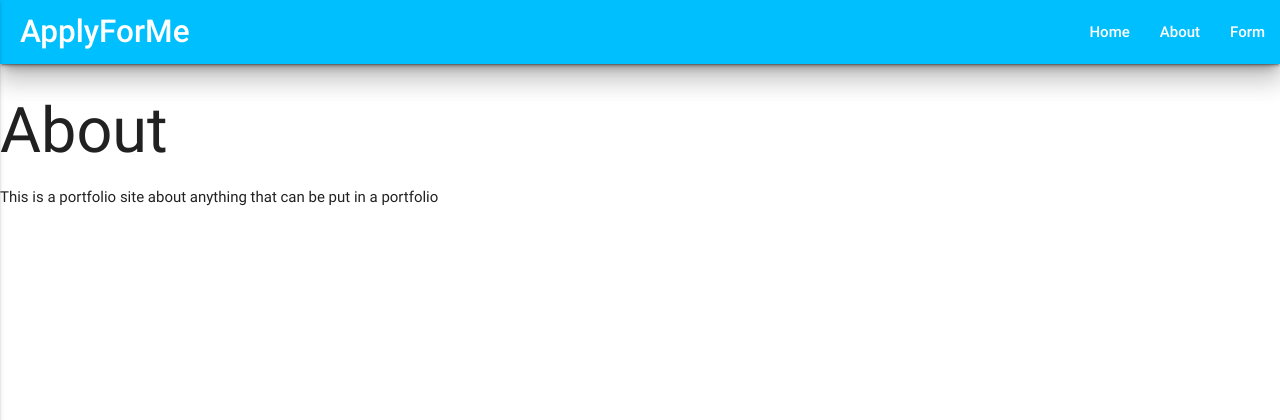
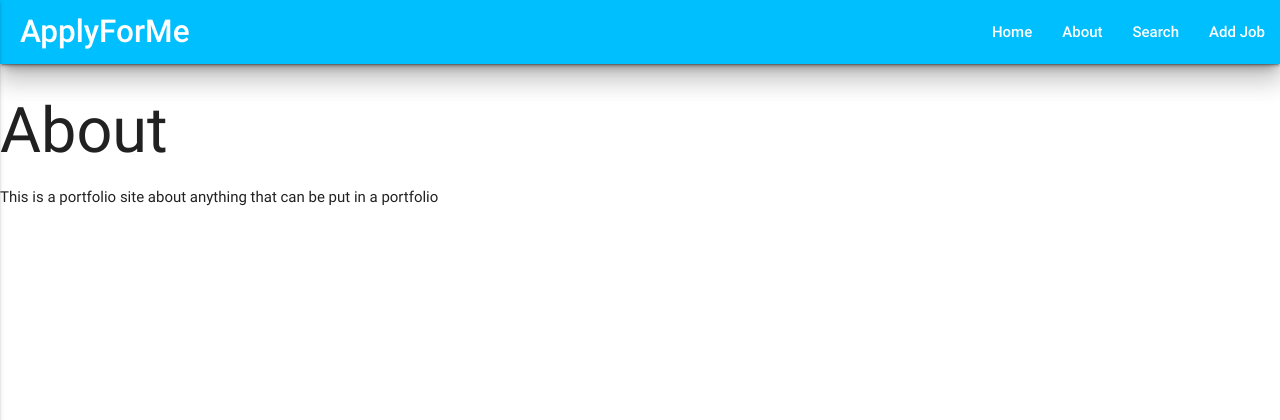
Before and after one commit to bitnahian/ApplyForMe, a Flask app: page /about in a window 1280 px wide. Shown: the top 420 px of the page. Run offline with Flask 2, Linux system fonts and the light colour scheme; some libraries are stand-ins or nearby versions.

Commit message:
maybe things work

```diff
--- a/app/app.py
+++ b/app/app.py
@@ -217,6 +217,7 @@ def submit_jobs():
         session['username']['cart']['title'] = []
         session['username']['cart']['cart'] = []
         session['username']['cart']['description'] = []
+        session.modified = True
 
     # REMEMBER TO POP CART SESSION
     return json.dumps({"status" : "success", "message":"Application was successful."})
--- a/app/templates/head.html
+++ b/app/templates/head.html
@@ -14,7 +14,8 @@
         {% endif %}
       <li><a href="{{ url_for('home') }}"><strong>Home</strong></a></li>
       <li><a href="{{ url_for('about') }}"><strong>About</strong></a></li>
-      <li><a href="{{url_for('form')}}"><strong>Form</strong></a></li>
+      <li><a href="{{url_for('form')}}"><strong>Search</strong></a></li>
+      <li><a href="{{url_for('login')}}"><strong>Add Job</strong></a></li>
 
       {% if session.username %}
           <li><a href="{{url_for('confirmation')}}">Submit Job</a></li>
@@ -29,8 +30,8 @@
               <li>Welcome {{ session.username['username'] }}</li>
           {% endif %}
          <li><a href="{{ url_for('home') }}">Home</a></li>
-      <li><a href="{{ url_for('about') }}">About</a></li>
-      <li><a href="{{url_for('form')}}">Form</a></li>
+         <li><a href="{{ url_for('about') }}">About</a></li>
+         <li><a href="{{url_for('form')}}">Form</a></li>
 
 
         {% if session.username %}
```
